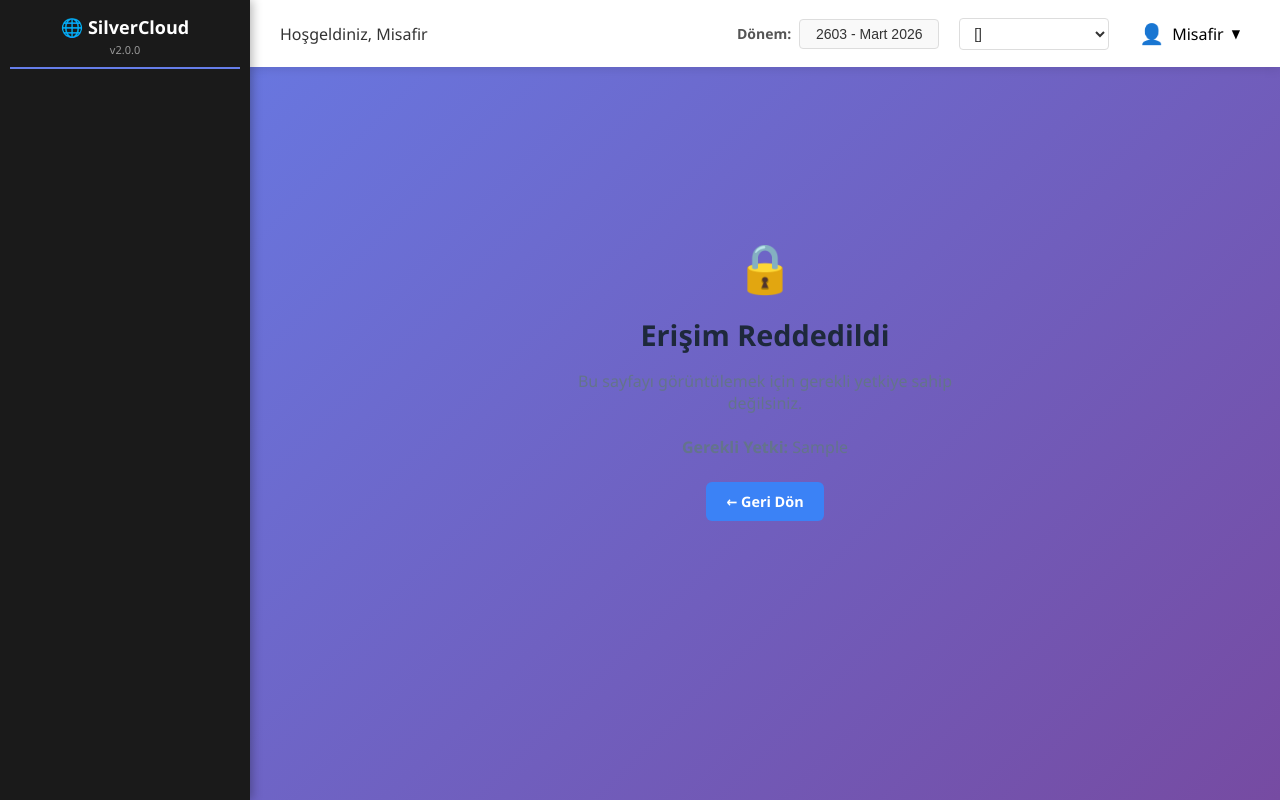
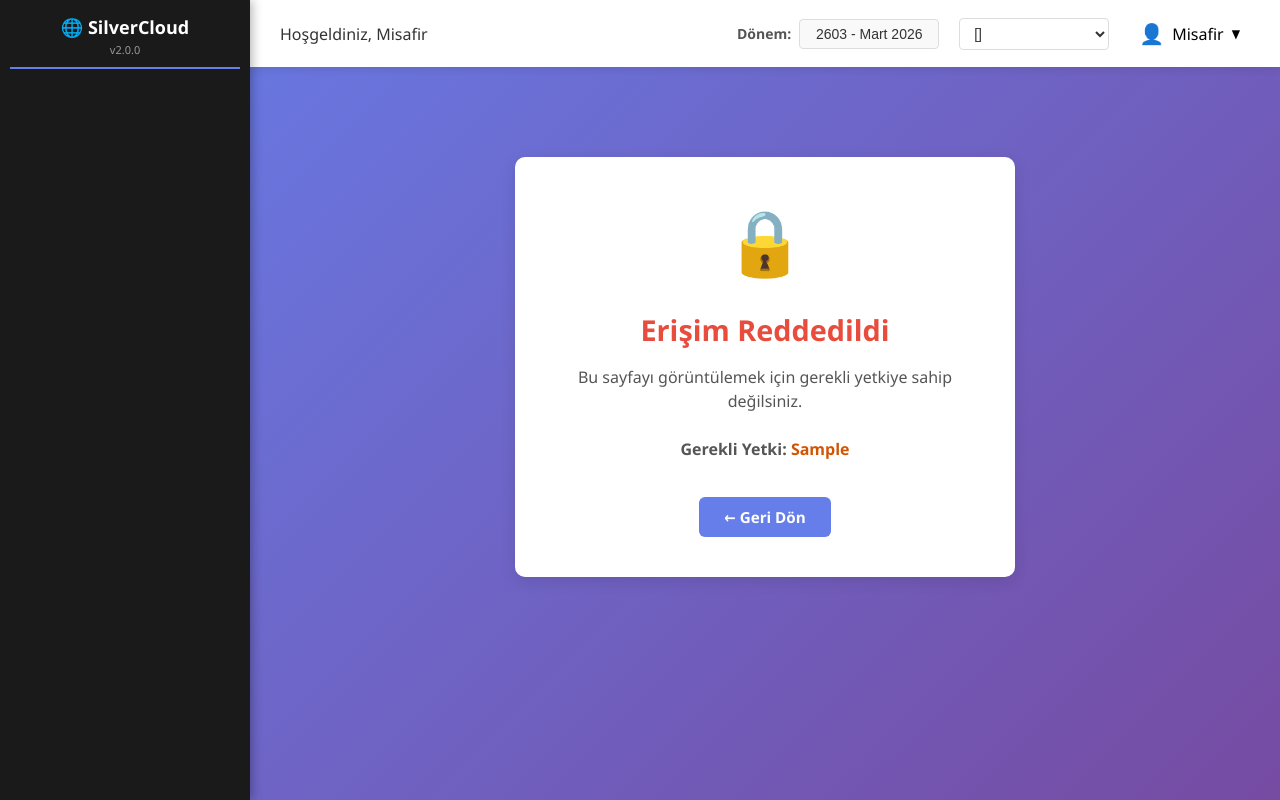
Before and after one commit to Sgunizi68/SilverCloud, a Python web app: template app/templates/403.html in a window 1280 px wide. Run offline with Jinja, Linux system fonts and the light colour scheme; the template is opened without the code that fills it: most values are stand-ins (such as "Sample title", 1, 10 or a date in 2020); some libraries are stand-ins or nearby versions.

Commit message:
Erişim Mesajı Düzenlemesi

```diff
--- a/app/templates/403.html
+++ b/app/templates/403.html
@@ -2,23 +2,26 @@
 {% block title %}Erişim Reddedildi - SilverCloud{% endblock %}
 
 {% block content %}
-<div style="display:flex; flex-direction:column; align-items:center; justify-content:center; height:70vh; gap:16px; text-align:center;">
-    <div style="font-size:3rem;">🔒</div>
-    <h1 style="font-size:1.8rem; font-weight:700; color:#1e293b; margin:0;">Erişim Reddedildi</h1>
-    <p style="color:#64748b; font-size:1rem; max-width:400px; margin:0;">
+<div style="display:flex; align-items:center; justify-content:center; height:70vh;">
+    <div class="card" style="display:flex; flex-direction:column; align-items:center; justify-content:center; gap:16px; text-align:center; max-width:500px; padding:40px;">
+        <div style="font-size:4rem; margin-bottom:10px;">🔒</div>
+        <h1 style="font-size:1.8rem; font-weight:700; color:#e74c3c; margin:0;">Erişim Reddedildi</h1>
+        <p style="color:#555; font-size:1rem; margin:0; line-height:1.5;">
             Bu sayfayı görüntülemek için gerekli yetkiye sahip değilsiniz.
             <br><br>
-        <strong>Gerekli Yetki:</strong> {{ required_permission }}
+            <strong>Gerekli Yetki:</strong> <span style="color:#d35400; font-weight: 600;">{{ required_permission }}</span>
         </p>
         <a href="javascript:history.back()" style="
-        margin-top:8px;
-        padding:10px 20px;
-        background:#3b82f6;
+            margin-top:20px;
+            padding:10px 25px;
+            background:#667eea;
             color:white;
             border-radius:6px;
             text-decoration:none;
             font-weight:600;
-        font-size:0.9rem;
-    ">← Geri Dön</a>
+            font-size:0.95rem;
+            transition: background 0.3s;
+        " onmouseover="this.style.background='#5568d3'" onmouseout="this.style.background='#667eea'">← Geri Dön</a>
+    </div>
 </div>
 {% endblock %}
```
Lines whose indentation alone changed are shown as unchanged.
